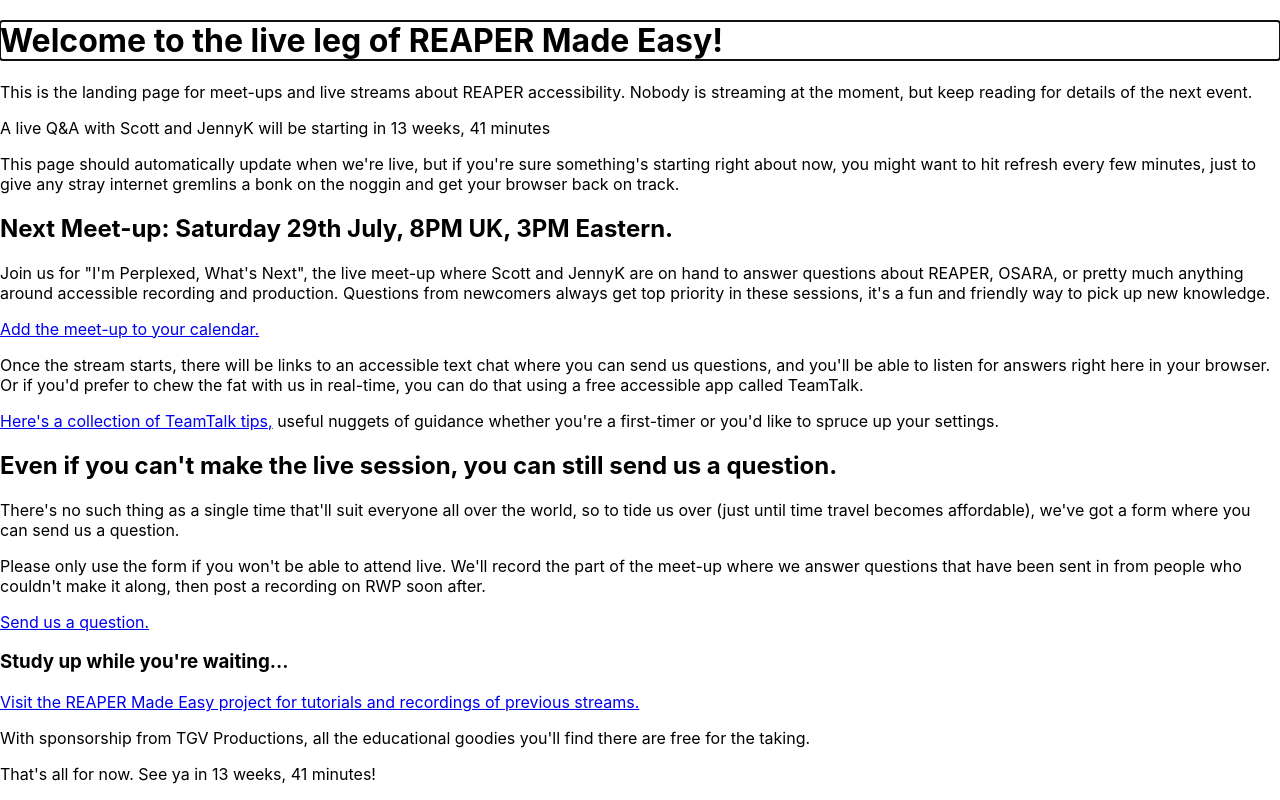
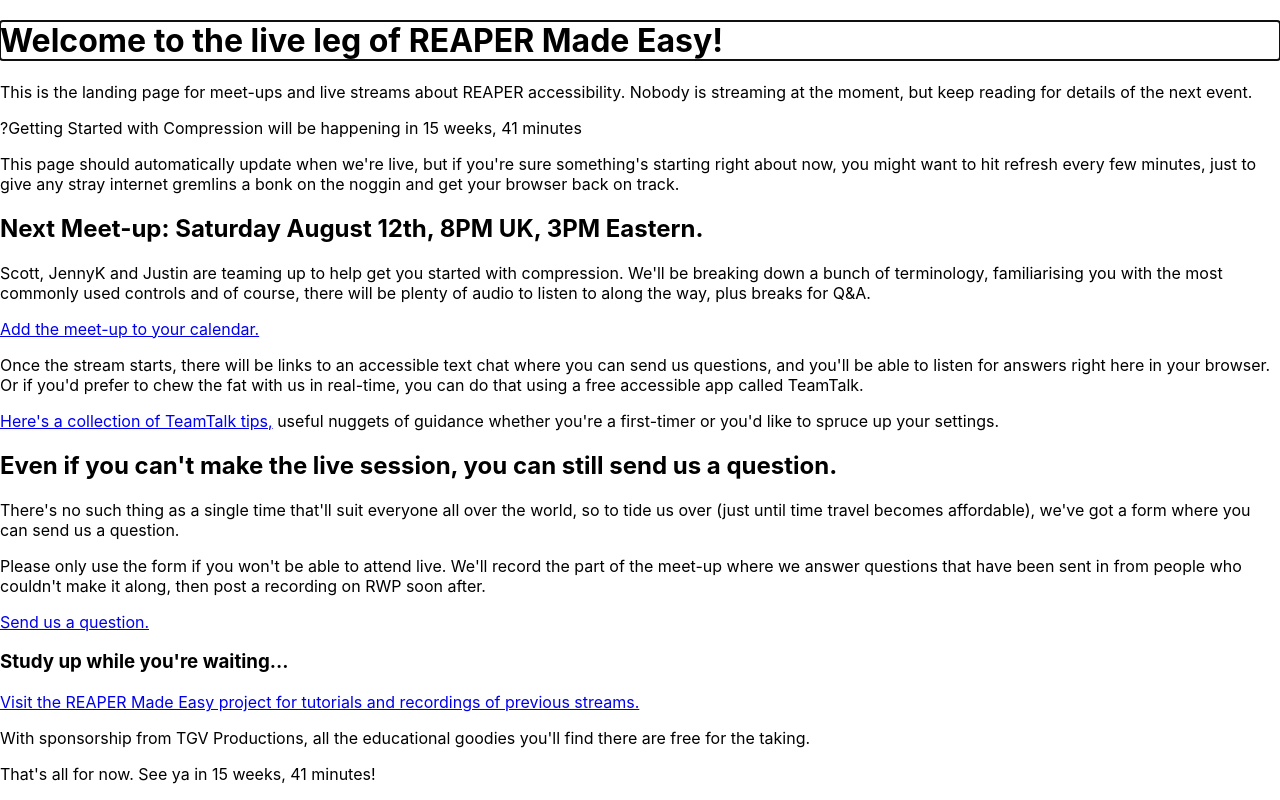
Before and after one commit to Timtam/reaper-stream-website, a React (Create React App) app: page /offline in a window 1280 px wide. Built offline with nearby package versions, Linux system fonts and the light colour scheme.

Commit message:
Set up Getting Started with Compression

```diff
--- a/src/Live.tsx
+++ b/src/Live.tsx
@@ -18,7 +18,7 @@ function Live({ ytUrl }: LiveProps) {
         We're online! All systems are go (so far as we know)
       </h1>
       <p>
-        A live Q&A with Scott and JennyK is running right now!
+        Getting Started with Compression is happening right now!
 		</p>
       <p>
         Jumping by heading will move through the various ways you can get in on
--- a/src/Offline.tsx
+++ b/src/Offline.tsx
@@ -49,7 +49,7 @@ function Offline({ nextStream }: OfflineProps) {
       </p>
       {nextStream && countdown ? (
         <p>
-          A live Q&A with Scott and JennyK will be starting in{" "}
+          ?Getting Started with Compression will be happening  in{" "}
           {humanizeDuration(countdown, {
             units: ["w", "d", "h", "m"],
             round: true,
@@ -64,9 +64,9 @@ function Offline({ nextStream }: OfflineProps) {
         hit refresh every few minutes, just to give any stray
         internet gremlins a bonk on the noggin and get your browser back on track.
       </p>
-      <h2>Next Meet-up: Saturday 29th July, 8PM UK, 3PM Eastern.</h2>
+      <h2>Next Meet-up: Saturday August 12th, 8PM UK, 3PM Eastern.</h2>
       <p>
-        Join us for "I'm Perplexed, What's Next", the live meet-up where Scott and JennyK are on hand to answer questions about REAPER, OSARA, or pretty much anything around accessible recording and production. Questions from newcomers always get top priority in these sessions, it's a fun and friendly way to pick up new knowledge.
+        Scott, JennyK and Justin are teaming up to help get you started with compression. We'll be breaking down a bunch of terminology, familiarising you with the most commonly used controls and of course, there will be plenty of audio to listen to along the way, plus breaks for Q&A.
       </p>
       <p>
         <a href="/REAPERMadeEasyMeet-ups.ics" target="_blank" rel="noreferrer">
--- a/src/config.json
+++ b/src/config.json
@@ -1,4 +1,4 @@
 {
-  "nextStream": "2023-07-29T20:00:00.000+01:00",
+  "nextStream": "2023-08-12T20:00:00.000+01:00",
   "ytUrl": "https://www.youtube.com/embed/-gaxjUMLujs"
 }
```
Also changed, not shown: 1 other file (tests, documents, lock files or other folders).
